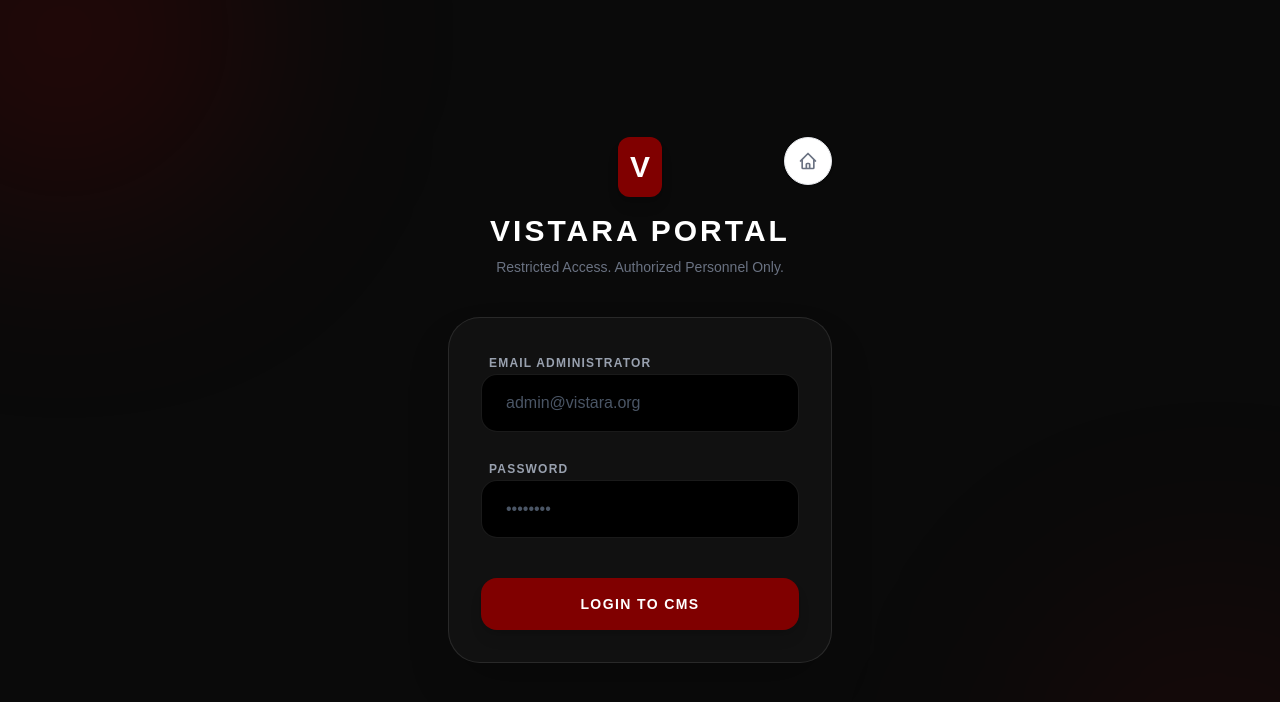
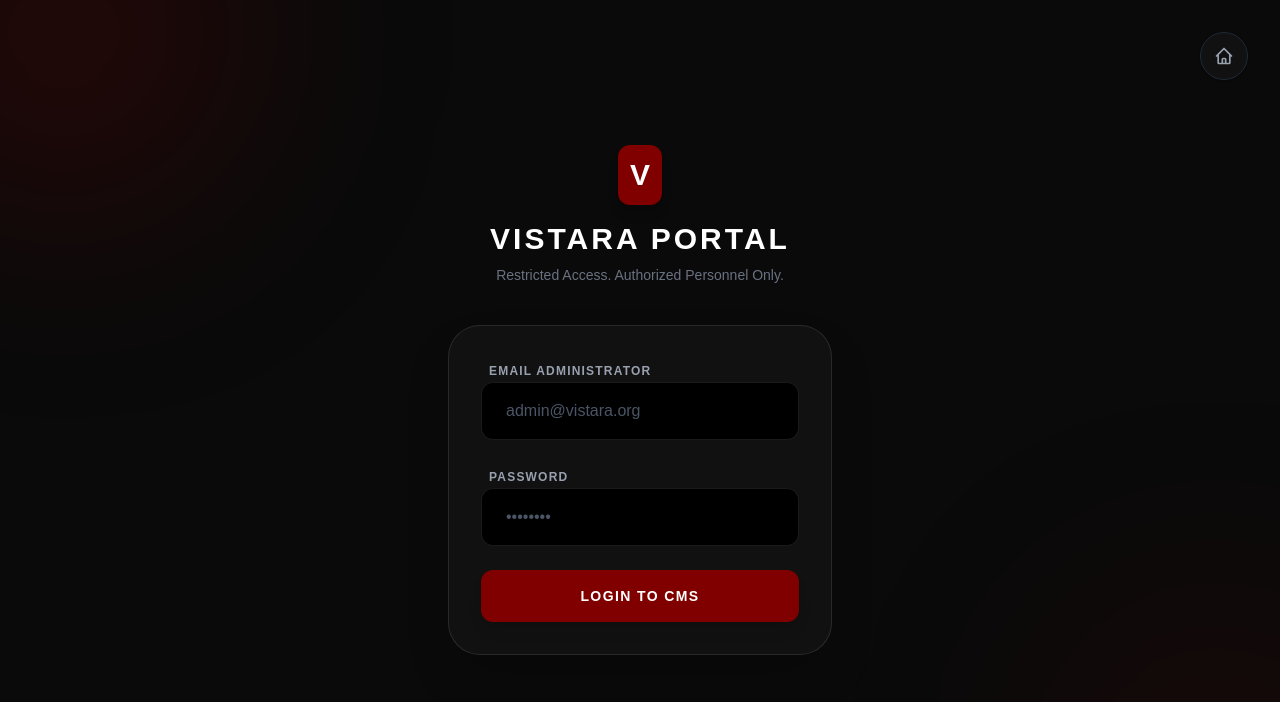
Before and after one commit to mhmmadarifin27/bso-vistara, a Next.js app: page /login in a window 1280 px wide. Shown: the top 702 px of the page. Built offline with nearby package versions, Linux system fonts and the light colour scheme; no server answers.

Commit message:
app/login/page.tsx

```diff
--- a/app/login/page.tsx
+++ b/app/login/page.tsx
@@ -2,25 +2,56 @@
 import { useState } from "react";
 import { useRouter } from "next/navigation";
 import Link from "next/link";
+import { supabase } from "@/utils/supabase"; // Pastikan path ini sesuai dengan file supabase kamu
 
 export default function LoginPage() {
   const router = useRouter();
+
+  // State untuk menyimpan inputan user
+  const [email, setEmail] = useState("");
+  const [password, setPassword] = useState("");
+
+  // State untuk loading dan error
   const [isLoading, setIsLoading] = useState(false);
+  const [errorMsg, setErrorMsg] = useState("");
 
-  const handleLogin = (e: React.FormEvent) => {
+  const handleLogin = async (e: React.FormEvent) => {
     e.preventDefault();
     setIsLoading(true);
+    setErrorMsg(""); // Reset error setiap kali tombol ditekan
 
-    // Simulasi loading ke Supabase (1.5 detik)
-    setTimeout(() => {
+    // 1. Kirim data login ke Supabase
+    const { data, error } = await supabase.auth.signInWithPassword({
+      email: email,
+      password: password,
+    });
+
+    if (error) {
+      // 2. Kalau gagal (email/password salah)
+      setErrorMsg("Email atau Password salah. Silakan coba lagi.");
       setIsLoading(false);
-      // Nanti di sini kita pasang logika Supabase Auth
+    } else {
+      // 3. Kalau sukses, langsung arahkan ke Dashboard
       router.push("/admin");
-    }, 1500);
+    }
   };
 
   return (
     <div className="min-h-screen flex items-center justify-center bg-[#0a0a0a] relative overflow-hidden">
+
+      {/* Tombol Back to Home (Kanan Atas) - Dipindah ke luar agar posisinya benar di pojok layar */}
+      <div className="absolute top-6 right-6 md:top-8 md:right-8 z-50">
+        <Link
+          href="/"
+          title="Kembali ke Beranda"
+          className="flex items-center justify-center w-12 h-12 bg-[#111] border border-gray-800 rounded-full shadow-sm hover:scale-110 hover:shadow-md transition-all group"
+        >
+          <svg className="w-5 h-5 text-gray-400 group-hover:text-[#800000] transition-colors" fill="none" stroke="currentColor" viewBox="0 0 24 24">
+            <path strokeLinecap="round" strokeLinejoin="round" strokeWidth="2" d="M3 12l2-2m0 0l7-7 7 7M5 10v10a1 1 0 001 1h3m10-11l2 2m-2-2v10a1 1 0 01-1 1h-3m-6 0a1 1 0 001-1v-4a1 1 0 011-1h2a1 1 0 011 1v4a1 1 0 001 1m-6 0h6" />
+          </svg>
+        </Link>
+      </div>
+
       {/* Dekorasi Background */}
       <div className="absolute top-[-20%] left-[-10%] w-96 h-96 bg-[#800000]/20 rounded-full blur-[100px] pointer-events-none"></div>
       <div className="absolute bottom-[-20%] right-[-10%] w-96 h-96 bg-[#800000]/10 rounded-full blur-[100px] pointer-events-none"></div>
@@ -37,13 +68,23 @@ export default function LoginPage() {
 
         <div className="bg-[#111] p-8 rounded-[2rem] border border-white/10 shadow-2xl">
           <form onSubmit={handleLogin} className="space-y-6">
+
+            {/* Tampilkan pesan error jika login gagal */}
+            {errorMsg && (
+              <div className="bg-red-500/10 border border-red-500/50 text-red-500 text-xs font-bold p-3 rounded-xl text-center">
+                {errorMsg}
+              </div>
+            )}
+
             <div className="space-y-2">
               <label className="text-xs font-bold tracking-widest uppercase text-gray-400 ml-2">Email Administrator</label>
               <input
                 type="email"
                 required
+                value={email}
+                onChange={(e) => setEmail(e.target.value)}
                 placeholder="admin@vistara.org"
-                className="w-full bg-black border border-white/10 text-white px-6 py-4 rounded-2xl focus:outline-none focus:ring-2 focus:ring-[#800000]/50 focus:border-[#800000] transition-all placeholder-gray-600"
+                className="w-full bg-black border border-white/10 text-white px-6 py-4 rounded-xl focus:outline-none focus:ring-2 focus:ring-[#800000]/50 focus:border-[#800000] transition-all placeholder-gray-600"
               />
             </div>
 
@@ -52,33 +93,32 @@ export default function LoginPage() {
               <input
                 type="password"
                 required
+                value={password}
+                onChange={(e) => setPassword(e.target.value)}
                 placeholder="••••••••"
-                className="w-full bg-black border border-white/10 text-white px-6 py-4 rounded-2xl focus:outline-none focus:ring-2 focus:ring-[#800000]/50 focus:border-[#800000] transition-all placeholder-gray-600"
+                className="w-full bg-black border border-white/10 text-white px-6 py-4 rounded-xl focus:outline-none focus:ring-2 focus:ring-[#800000]/50 focus:border-[#800000] transition-all placeholder-gray-600"
               />
             </div>
 
             <button
               type="submit"
               disabled={isLoading}
-              className="w-full bg-[#800000] text-white px-8 py-4 rounded-2xl font-black text-sm tracking-widest uppercase transition-all shadow-lg hover:shadow-[#800000]/40 disabled:opacity-50 disabled:cursor-not-allowed mt-4"
+              className="w-full bg-[#800000] text-white px-8 py-4 rounded-xl font-black text-sm tracking-widest uppercase transition-all shadow-lg hover:shadow-[#800000]/40 disabled:opacity-50 disabled:cursor-not-allowed mt-4 flex items-center justify-center gap-2"
             >
-              {isLoading ? "Authenticating..." : "Login to CMS"}
+              {isLoading ? (
+                <>
+                  <svg className="animate-spin h-4 w-4 text-white" fill="none" viewBox="0 0 24 24">
+                    <circle className="opacity-25" cx="12" cy="12" r="10" stroke="currentColor" strokeWidth="4"></circle>
+                    <path className="opacity-75" fill="currentColor" d="M4 12a8 8 0 018-8V0C5.373 0 0 5.373 0 12h4zm2 5.291A7.962 7.962 0 014 12H0c0 3.042 1.135 5.824 3 7.938l3-2.647z"></path>
+                  </svg>
+                  Authenticating...
+                </>
+              ) : (
+                "Login to CMS"
+              )}
             </button>
           </form>
         </div>
-
-        {/* Tombol Back to Home (Kanan Atas) */}
-      <div className="absolute top-6 right-6 md:top-8 md:right-8 z-50">
-        <Link
-          href="/"
-          title="Kembali ke Beranda"
-          className="flex items-center justify-center w-12 h-12 bg-white dark:bg-[#111] border border-gray-200 dark:border-gray-800 rounded-full shadow-sm hover:scale-110 hover:shadow-md transition-all group"
-        >
-          <svg className="w-5 h-5 text-gray-500 dark:text-gray-400 group-hover:text-[#800000] transition-colors" fill="none" stroke="currentColor" viewBox="0 0 24 24">
-            <path strokeLinecap="round" strokeLinejoin="round" strokeWidth="2" d="M3 12l2-2m0 0l7-7 7 7M5 10v10a1 1 0 001 1h3m10-11l2 2m-2-2v10a1 1 0 01-1 1h-3m-6 0a1 1 0 001-1v-4a1 1 0 011-1h2a1 1 0 011 1v4a1 1 0 001 1m-6 0h6" />
-          </svg>
-        </Link>
-      </div>
 
       </div>
     </div>
```
